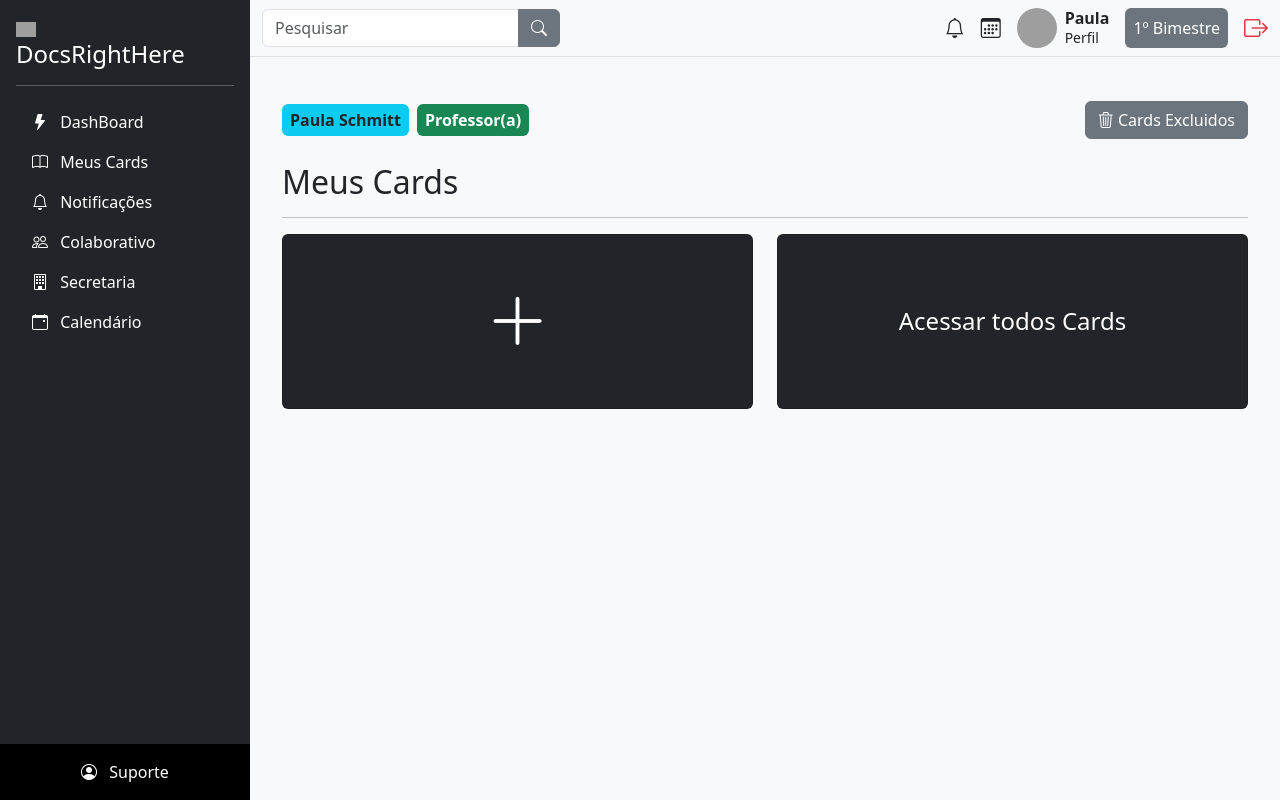
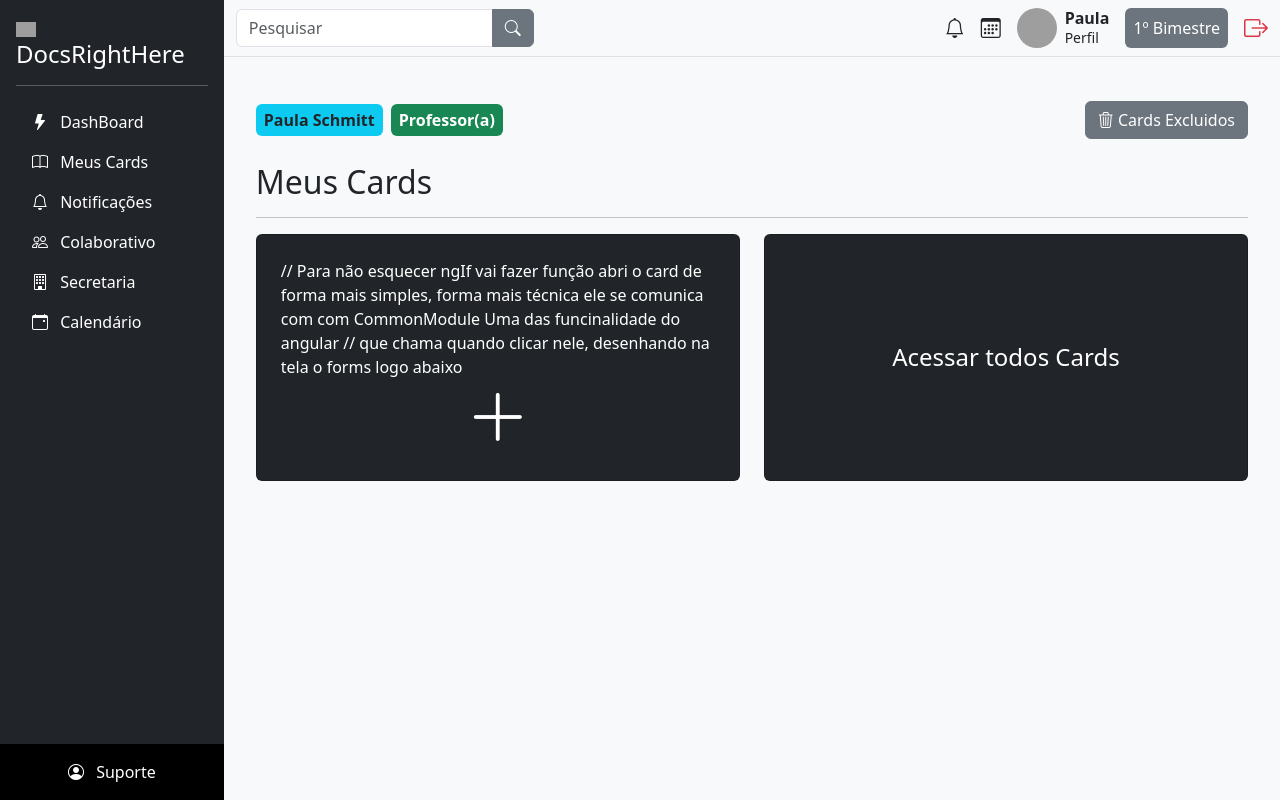
Before and after one commit to victoreemanuel/Docs-Right-Here, an Angular app in the folder frontend/docsRightHere/: page /Auth1/meus-cards in a window 1280 px wide. Built offline with nearby package versions, Linux system fonts and the light colour scheme; grey boxes are pictures that could not be loaded.

Commit message:
Implementação da Funcionalidade do formulario reativo

```diff
--- a/frontend/docsRightHere/src/app/meus-cards/meus-cards.html
+++ b/frontend/docsRightHere/src/app/meus-cards/meus-cards.html
@@ -15,15 +15,47 @@
   <h2>Meus Cards</h2>
   <hr>
 
-<div class="row">
+  <div class="row">
+
     <div class="col-md-6 mb-3">
-      <div class="card bg-dark text-white text-center p-5 cursor-pointer h-100 d-flex justify-content-center align-items-center">
-        <i class="bi bi-plus-lg display-3 mb-0"></i>
+      <div class="card bg-dark text-white p-4 h-100 d-flex justify-content-center align-items-center">
+
+
+        // Para não esquecer ngIf vai fazer função abri o card de forma mais simples, forma mais técnica ele se comunica com com CommonModule Uma das funcinalidade do angular
+        // que chama quando clicar nele, desenhando na tela o forms logo abaixo
+
+        <div *ngIf="!mostrarForm" class="w-100 h-100 d-flex justify-content-center align-items-center" style="cursor: pointer;" (click)="abrirForm()">
+          <i class="bi bi-plus-lg display-3 mb-0"></i>
+        </div>
+
+
+
+        <div *ngIf="mostrarForm" class="w-100">
+          <form [formGroup]="meuFormulario" (ngSubmit)="salvarCard()"> <!-- Aqui temos foi criação do formulario reativo que um funcinalidade do proprio angular  -->
+                                                                        <!--podemos usar para colocar dados e salvar eles. Fiz teste direto pelo console do google para testar ele -->
+            <div class="mb-3">
+              <label class="form-label">Título</label>
+              <input type="text" class="form-control" formControlName="titulo" placeholder="Digite o título">
+            </div>
+            <div class="mb-3">
+              <label class="form-label">Tag</label>
+              <input type="text" class="form-control" formControlName="tag" placeholder="Digite a tag">
+            </div>
+            <div class="d-flex justify-content-end gap-2 mt-3">
+              <button type="button" class="btn btn-outline-light" (click)="cancelar()">Cancelar</button>
+              <button type="submit" class="btn btn-primary">Salvar</button>
+            </div>
+
+          </form>
+        </div>
+
+
+
       </div>
     </div>
 
     <div class="col-md-6 mb-3">
-      <div class="card bg-dark text-white text-center p-5 cursor-pointer h-100 d-flex justify-content-center align-items-center">
+      <div class="card bg-dark text-white text-center p-5 h-100 d-flex justify-content-center align-items-center" style="cursor: pointer;">
         <h4 class="mb-0">Acessar todos Cards</h4>
       </div>
     </div>
--- a/frontend/docsRightHere/src/app/meus-cards/meus-cards.ts
+++ b/frontend/docsRightHere/src/app/meus-cards/meus-cards.ts
@@ -1,9 +1,34 @@
 import { Component } from '@angular/core';
+import { CommonModule } from '@angular/common';
+import { ReactiveFormsModule, FormGroup, FormControl } from '@angular/forms';
 
 @Component({
   selector: 'app-meus-cards',
-  imports: [],
+  standalone: true,
+  imports: [CommonModule, ReactiveFormsModule],  // CommonModule - Essa função é um recuso do angular para ele ensinar como o angular deve se comportar ao tentar se comunicar com html como fechar ou abrir um botão
   templateUrl: './meus-cards.html',
   styleUrl: './meus-cards.css',
 })
-export class MeusCards {}
+
+
+export class MeusCards {
+  mostrarForm = false;
+
+  meuFormulario = new FormGroup({
+    titulo: new FormControl(''),
+    tag: new FormControl('')
+  });
+
+  abrirForm() {
+    this.mostrarForm = true;
+  }
+
+  cancelar() {
+    this.mostrarForm = false;
+  }
+
+  salvarCard() {
+    console.log(this.meuFormulario.value);
+    this.mostrarForm = false;
+  }
+}
```
